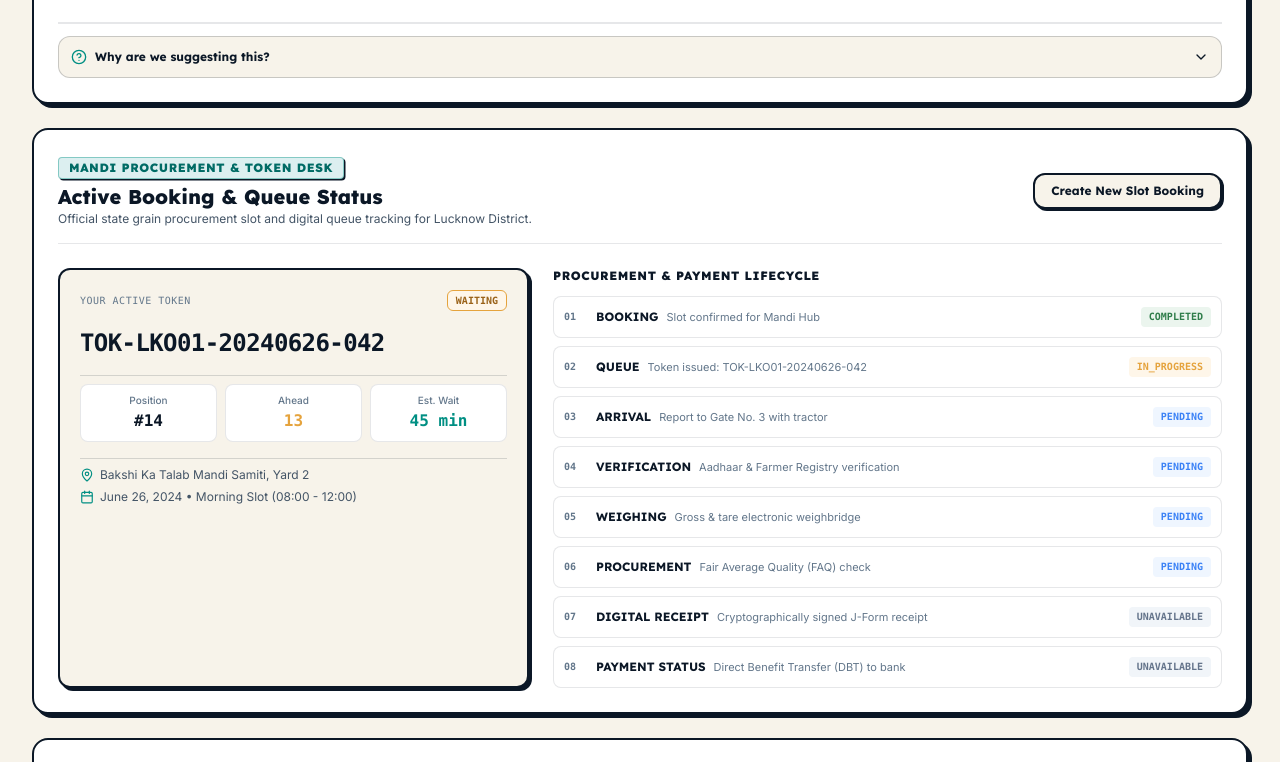
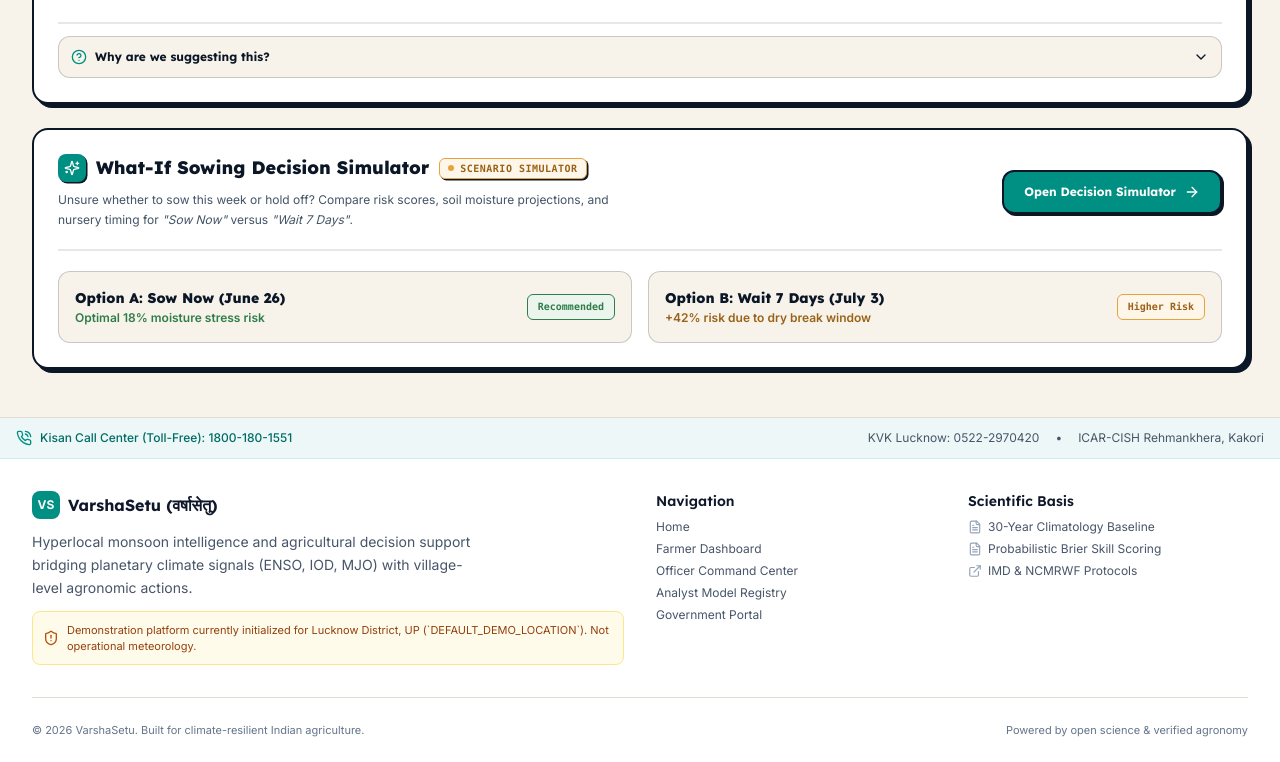
Before and after one commit to samxsingh/VarshaSetu, a React (Vite) app in the folder frontend/: page /farmer/dashboard in a window 1280 px wide. Shown: the part 1760-2522 px from the top of the page. Built offline with nearby package versions, Linux system fonts and the light colour scheme.

Commit message:
fix(ui): remove procurement contamination from varshasetu farmer experience

```diff
--- a/frontend/src/components/farmer/ProcurementTimeline.tsx
+++ /dev/null
@@ -1,187 +0,0 @@
-import React, { useState } from 'react';
-import {
-  Calendar,
-  Clock,
-  MapPin,
-  CheckCircle2,
-  ChevronRight,
-  Receipt,
-  Scale,
-  Users,
-  AlertCircle,
-  FileCheck2,
-} from 'lucide-react';
-
-export const ProcurementTimeline: React.FC = () => {
-  const [activeStep, setActiveStep] = useState<number>(1);
-  const [showBookingModal, setShowBookingModal] = useState<boolean>(false);
-
-  const steps = [
-    { num: '01', title: 'CHOOSE PLACE', desc: 'Select KVK or Mandi procurement hub' },
-    { num: '02', title: 'DATE & SLOT', desc: 'Pick Kharif delivery schedule window' },
-    { num: '03', title: 'PRODUCE & QUANTITY', desc: 'Declare crop type and estimated quintals' },
-    { num: '04', title: 'REVIEW', desc: 'Confirm moisture threshold & vehicle details' },
-    { num: '05', title: 'CONFIRM', desc: 'Generate digital token & gate pass' },
-  ];
-
-  const timelineStages = [
-    { stage: 'BOOKING', status: 'COMPLETED', time: 'June 20, 09:30 AM', desc: 'Slot confirmed for Mandi Hub' },
-    { stage: 'QUEUE', status: 'IN_PROGRESS', time: 'June 26, 07:15 AM', desc: 'Token issued: TOK-LKO01-20240626-042' },
-    { stage: 'ARRIVAL', status: 'PENDING', time: 'Estimated 08:30 AM', desc: 'Report to Gate No. 3 with tractor' },
-    { stage: 'VERIFICATION', status: 'PENDING', time: 'Pending Arrival', desc: 'Aadhaar & Farmer Registry verification' },
-    { stage: 'WEIGHING', status: 'PENDING', time: 'Pending Verification', desc: 'Gross & tare electronic weighbridge' },
-    { stage: 'PROCUREMENT', status: 'PENDING', time: 'Pending Weighing', desc: 'Fair Average Quality (FAQ) check' },
-    { stage: 'DIGITAL RECEIPT', status: 'UNAVAILABLE', time: 'Post-Procurement', desc: 'Cryptographically signed J-Form receipt' },
-    { stage: 'PAYMENT STATUS', status: 'UNAVAILABLE', time: 'Within 48 Hours', desc: 'Direct Benefit Transfer (DBT) to bank' },
-  ];
-
-  return (
-    <div className="bg-white rounded-2xl border-2 border-[#0B1726] p-6 shadow-[4px_4px_0px_#0B1726] mb-6 space-y-6">
-      <div className="flex flex-col sm:flex-row sm:items-center justify-between gap-4 pb-4 border-b border-[#0B1726]/10">
-        <div>
-          <div className="inline-flex items-center gap-1.5 px-2.5 py-0.5 rounded bg-[#DCEFF0] border border-[#008F83]/40 text-[#006B65] text-xs font-heading font-extrabold uppercase tracking-wider mb-1 shadow-[1.5px_1.5px_0px_#0B1726]">
-            MANDI PROCUREMENT & TOKEN DESK
-          </div>
-          <h3 className="font-heading font-black text-xl text-[#0B1726]">
-            Active Booking & Queue Status
-          </h3>
-          <p className="text-xs text-[#435466]">
-            Official state grain procurement slot and digital queue tracking for Lucknow District.
-          </p>
-        </div>
-
-        <button
-          onClick={() => setShowBookingModal(!showBookingModal)}
-          className="px-4 py-2 rounded-xl bg-[#F7F3EA] border-2 border-[#0B1726] text-xs font-heading font-bold text-[#0B1726] hover:bg-[#0B1726] hover:text-white transition-all shadow-[2px_2px_0px_#0B1726] hover:shadow-none self-start sm:self-auto"
-        >
-          {showBookingModal ? 'Hide Step Flow' : 'Create New Slot Booking'}
-        </button>
-      </div>
-
-      {/* Step Flow (Section 8) */}
-      {showBookingModal && (
-        <div className="p-4 sm:p-5 rounded-xl bg-[#FDFBF7] border-2 border-[#0B1726] shadow-[2px_2px_0px_#0B1726] space-y-4">
-          <div className="flex items-center justify-between">
-            <span className="font-heading font-extrabold text-xs uppercase tracking-wider text-[#0B1726]">
-              BOOKING CREATION FLOW
-            </span>
-            <span className="text-[10px] font-mono text-[#62768A]">STEP {activeStep} OF 5</span>
-          </div>
-
-          <div className="grid grid-cols-2 sm:grid-cols-5 gap-2">
-            {steps.map((st, idx) => (
-              <button
-                key={st.num}
-                onClick={() => setActiveStep(idx + 1)}
-                className={`p-2.5 rounded-lg border text-left transition-all ${
-                  activeStep === idx + 1
-                    ? 'bg-[#008F83] text-white border-[#0B1726] shadow-[2px_2px_0px_#0B1726]'
-                    : activeStep > idx + 1
-                    ? 'bg-[#EBF5EE] text-[#2F7D4A] border-[#2F7D4A]/30'
-                    : 'bg-white text-[#435466] border-[#0B1726]/10'
-                }`}
-              >
-                <div className="font-mono font-bold text-xs">{st.num}</div>
-                <div className="font-heading font-bold text-[11px] truncate">{st.title}</div>
-              </button>
-            ))}
-          </div>
-
-          <div className="p-3 bg-white rounded-lg border border-[#0B1726]/15 text-xs text-[#435466]">
-            <strong>Step {activeStep}: {steps[activeStep - 1].title}</strong> — {steps[activeStep - 1].desc}
-          </div>
-        </div>
-      )}
-
-      {/* Token Card */}
-      <div className="grid grid-cols-1 lg:grid-cols-12 gap-6">
-        <div className="lg:col-span-5 bg-[#F7F3EA] rounded-xl border-2 border-[#0B1726] p-5 shadow-[3px_3px_0px_#0B1726] space-y-4">
-          <div className="flex items-center justify-between">
-            <span className="text-[10px] font-mono uppercase tracking-wider text-[#62768A]">
-              YOUR ACTIVE TOKEN
-            </span>
-            <span className="px-2 py-0.5 rounded-md bg-[#FEF6E9] border border-[#E5A33D] text-[#9A6218] text-[10px] font-mono font-bold">
-              WAITING
-            </span>
-          </div>
-
-          <div className="font-mono font-black text-xl sm:text-2xl text-[#0B1726] tracking-tight">
-            TOK-LKO01-20240626-042
-          </div>
-
-          <div className="grid grid-cols-3 gap-2 pt-2 border-t border-[#0B1726]/15 text-center">
-            <div className="p-2 rounded-lg bg-white border border-[#0B1726]/10">
-              <span className="text-[10px] text-[#62768A] block font-medium">Position</span>
-              <strong className="text-base font-mono font-bold text-[#0B1726]">#14</strong>
-            </div>
-            <div className="p-2 rounded-lg bg-white border border-[#0B1726]/10">
-              <span className="text-[10px] text-[#62768A] block font-medium">Ahead</span>
-              <strong className="text-base font-mono font-bold text-[#E5A33D]">13</strong>
-            </div>
-            <div className="p-2 rounded-lg bg-white border border-[#0B1726]/10">
-              <span className="text-[10px] text-[#62768A] block font-medium">Est. Wait</span>
-              <strong className="text-base font-mono font-bold text-[#008F83]">45 min</strong>
-            </div>
-          </div>
-
-          <div className="space-y-1.5 text-xs text-[#435466] pt-2 border-t border-[#0B1726]/15">
-            <div className="flex items-center gap-1.5">
-              <MapPin className="w-3.5 h-3.5 text-[#008F83]" />
-              <span>Bakshi Ka Talab Mandi Samiti, Yard 2</span>
-            </div>
-            <div className="flex items-center gap-1.5">
-              <Calendar className="w-3.5 h-3.5 text-[#008F83]" />
-              <span>June 26, 2024 • Morning Slot (08:00 - 12:00)</span>
-            </div>
-          </div>
-        </div>
-
-        {/* Vertical Procurement & Payment Timeline (Section 9) */}
-        <div className="lg:col-span-7 space-y-2">
-          <div className="text-xs font-heading font-extrabold uppercase tracking-wider text-[#0B1726] mb-3">
-            PROCUREMENT & PAYMENT LIFECYCLE
-          </div>
-
-          <div className="space-y-2">
-            {timelineStages.map((tItem, idx) => (
-              <div
-                key={idx}
-                className="flex items-center justify-between p-2.5 rounded-lg border border-[#0B1726]/10 bg-white hover:bg-[#FDFBF7] transition-colors text-xs"
-              >
-                <div className="flex items-center gap-3">
-                  <span className="font-mono text-[10px] font-bold text-[#62768A] w-5">
-                    0{idx + 1}
-                  </span>
-                  <div>
-                    <span className="font-heading font-bold text-[#0B1726] mr-2">
-                      {tItem.stage}
-                    </span>
-                    <span className="text-[11px] text-[#62768A] hidden sm:inline">
-                      {tItem.desc}
-                    </span>
-                  </div>
-                </div>
-
-                <div className="flex items-center gap-2 shrink-0">
-                  <span
-                    className={`px-2 py-0.5 rounded text-[10px] font-mono font-bold ${
-                      tItem.status === 'COMPLETED'
-                        ? 'bg-[#EBF5EE] text-[#2F7D4A]'
-                        : tItem.status === 'IN_PROGRESS'
-                        ? 'bg-[#FEF6E9] text-[#E5A33D]'
-                        : tItem.status === 'PENDING'
-                        ? 'bg-[#EFF6FF] text-[#3B82F6]'
-                        : 'bg-slate-100 text-slate-500'
-                    }`}
-                  >
-                    {tItem.status}
-                  </span>
-                </div>
-              </div>
-            ))}
-          </div>
-        </div>
-      </div>
-    </div>
-  );
-};
--- a/frontend/src/pages/farmer/FarmerDashboardPage.tsx
+++ b/frontend/src/pages/farmer/FarmerDashboardPage.tsx
@@ -5,7 +5,6 @@
 import { MonsoonGlanceCard } from '../../components/farmer/MonsoonGlanceCard';
 import { CropAdvisoryCard } from '../../components/farmer/CropAdvisoryCard';
 import { WhatIfPreviewCard } from '../../components/farmer/WhatIfPreviewCard';
-import { ProcurementTimeline } from '../../components/farmer/ProcurementTimeline';
 
 export const FarmerDashboardPage: React.FC = () => {
   return (
@@ -34,10 +33,7 @@
       {/* 5. Primary Crop Advisory: "What this means for your crop" */}
       <CropAdvisoryCard />
 
-      {/* 6. Mandi Procurement Booking, Queue & Digital Receipt Tracker */}
-      <ProcurementTimeline />
-
-      {/* 7. What-If Simulator Teaser */}
+      {/* 6. What-If Simulator Teaser */}
       <WhatIfPreviewCard />
     </div>
   );
--- a/frontend/src/pages/farmer/FarmerProfilePage.tsx
+++ b/frontend/src/pages/farmer/FarmerProfilePage.tsx
@@ -5,7 +5,6 @@
 import { useFarmerStore } from '../../stores/useFarmerStore';
 import { LanguageToggle } from '../../components/common/LanguageToggle';
 import { ScientificStatusBadge } from '../../components/farmer/ScientificStatusBadge';
-import { ProcurementTimeline } from '../../components/farmer/ProcurementTimeline';
 
 export const FarmerProfilePage: React.FC = () => {
   const { t } = useTranslation();
@@ -105,9 +104,6 @@
           </button>
         </div>
       </div>
-
-      {/* Procurement & Token History Panel */}
-      <ProcurementTimeline />
     </div>
   );
 };
```
